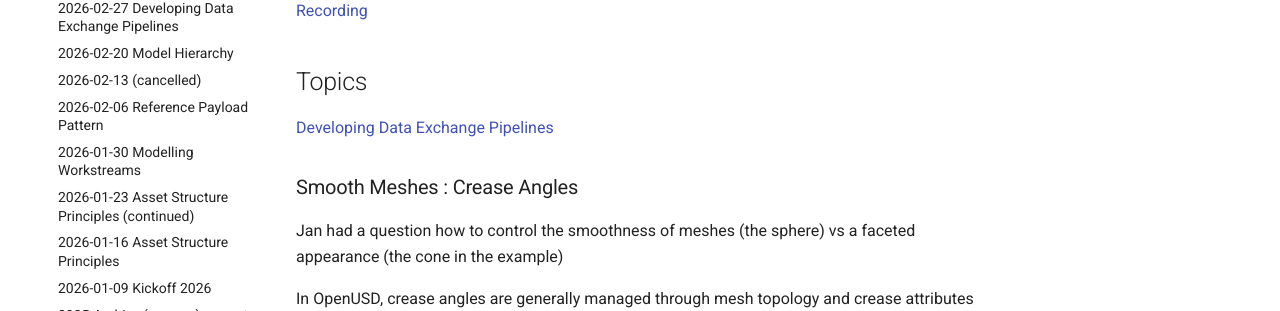
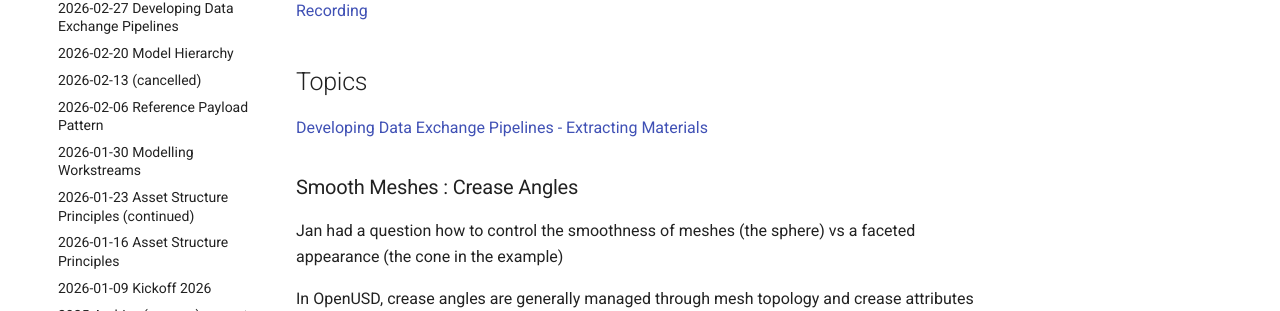
Before and after one commit to perfectproducts/openusd_studierstube, an MkDocs documentation site: the page built from docs/recordings/2026-03-13/notes.md, in a window 1280 px wide and 1295 px high. Shown: the part 274-585 px from the top of the window. Built offline with MkDocs 1.6.1 and Material for MkDocs 9.7.7, drawn with Linux system fonts in a browser that asks for light colours; comment, search, counter and statistics services are not loaded.

Commit message:
better doc link

```diff
--- a/docs/recordings/2026-03-13/notes.md
+++ b/docs/recordings/2026-03-13/notes.md
@@ -6,7 +6,9 @@
 
 ## Topics
 
-[Developing Data Exchange Pipelines](https://docs.nvidia.com/learn-openusd/latest/data-exchange/index.html)
+[Developing Data Exchange Pipelines - Extracting Materials](https://docs.nvidia.com/learn-openusd/latest/data-exchange/data-extraction/exercise-extracting-materials.html)
+
+
 
 
 
```
